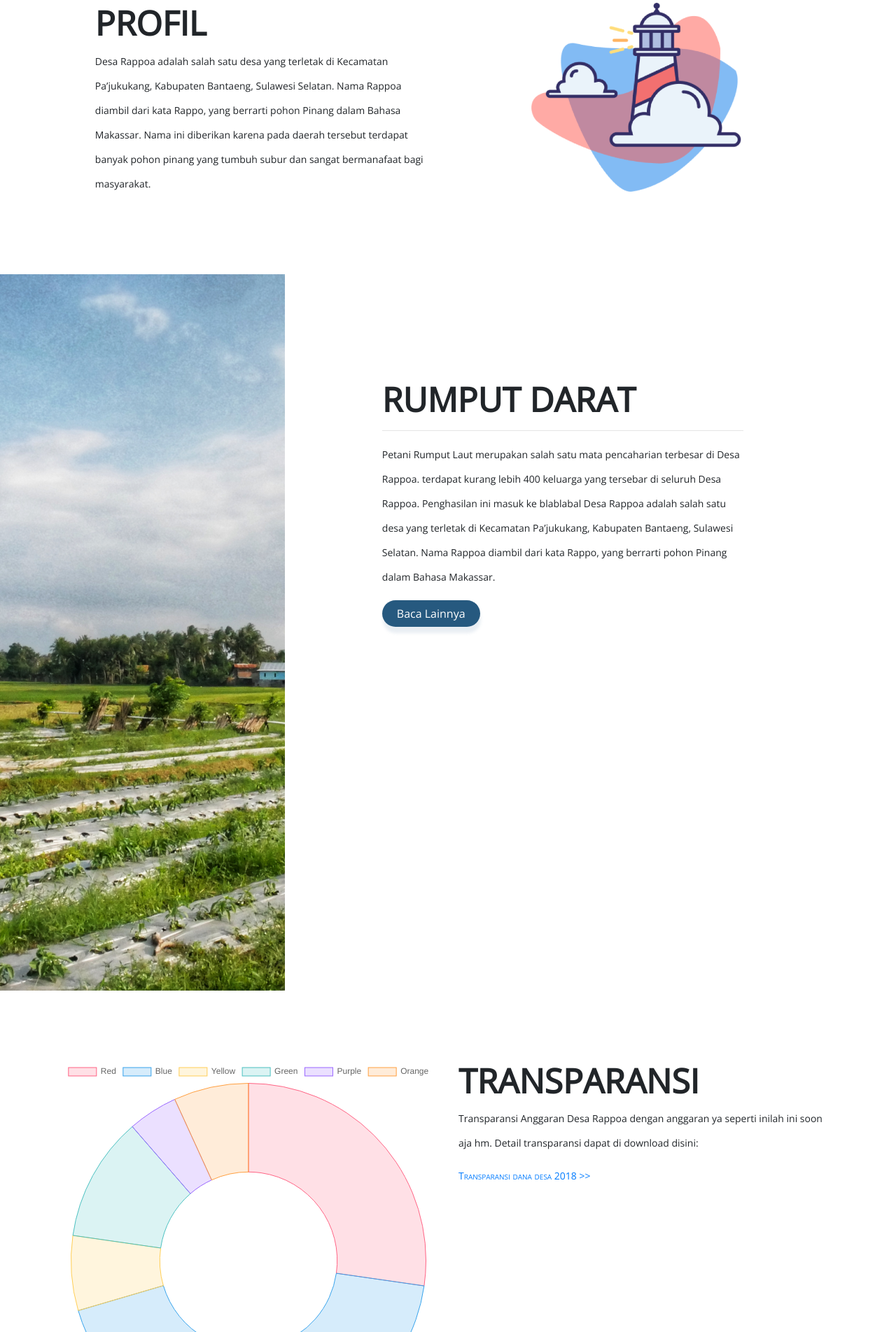
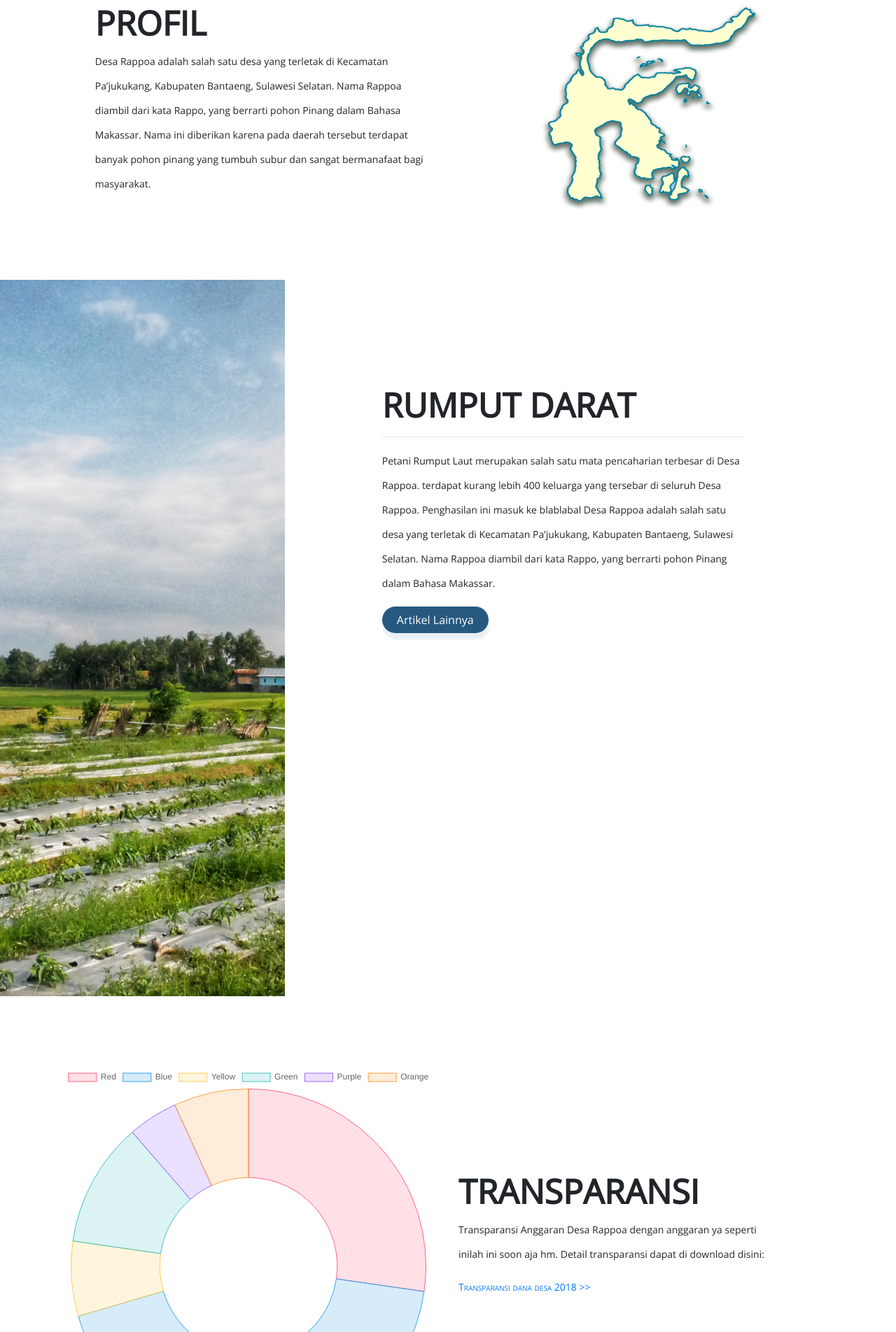
Before and after one commit to raditia/web-rappoa, a website: page index.html in a window 1280 px wide. Shown: the part 896-2800 px from the top of the page at 70% size. Drawn offline with nearby package versions, Linux system fonts and the light colour scheme.

Commit message:
Adding illustration to profil desa page

```diff
--- a/css/main.css
+++ b/css/main.css
@@ -69,8 +69,8 @@ a {
 }
 
 .img-visi {
-    width: 300px;
-    height: 270px;
+    width: 350px;
+    height: 300px;
 }
 
 .img-pengaduan {
--- a/index.html
+++ b/index.html
@@ -114,7 +114,7 @@
           </div>
           <div class="col-md-1"></div>
           <div class="col-md-5">
-            <img class="img-visi" src="images/visimisi_icon_visi.png">
+            <img class="img-visi" src="images/sulawesi.png">
           </div>
         </div>
       </div>
@@ -130,7 +130,7 @@
           </div>
           <div class="col-md-1"></div>
           <div class="col-md-5">
-            <img class="img-visi" src="images/visimisi_icon_visi.png">
+            <img class="img-visi" src="images/sulawesi.png">
           </div>
         </div>
       </div>
@@ -146,7 +146,7 @@
           </div>
           <div class="col-md-1"></div>
           <div class="col-md-5">
-            <img class="img-visi" src="images/visimisi_icon_visi.png">
+            <img class="img-visi" src="images/sumur.png">
           </div>
         </div>
       </div>
@@ -162,7 +162,7 @@
           </div>
           <div class="col-md-1"></div>
           <div class="col-md-5">
-            <img class="img-visi" src="images/visimisi_icon_visi.png">
+            <img class="img-visi" src="images/jalan.png">
           </div>
         </div>
       </div>
@@ -238,7 +238,7 @@
 
         <div class="row">
           <div class="col-md-6">
-            <button class="btn btn-lainnya">Baca Lainnya</button>
+            <button class="btn btn-lainnya">Artikel Lainnya</button>
           </div>
         </div>
     </div>
@@ -251,14 +251,15 @@
   <div class="container">
     <div class="row">
       <div class="col-md-6">
-        <canvas id="myChart" width="200" height="200"></canvas>
+        <canvas id="myChart" width="50px" height="50px"></canvas>
       </div>
-      <div class="col-md-6">
-        <h1 class="header-visi">TRANSPARANSI</h1>
+      <div class="col-md-5">
+        <h1 class="header-visi potensi-desa">TRANSPARANSI</h1>
         <p class="text-visi">Transparansi Anggaran  Desa Rappoa dengan anggaran ya seperti inilah ini soon aja hm.
           Detail transparansi dapat di download disini: <br>
             <a href="#">Transparansi dana desa 2018 >></a></p>
       </div>
+      <div class="col-md-1"></div>
     </div>
   </div>
 </section>
```
Also changed, not shown: images/jalan.png (added), images/sulawesi.png (added), images/sumur.png (added).
